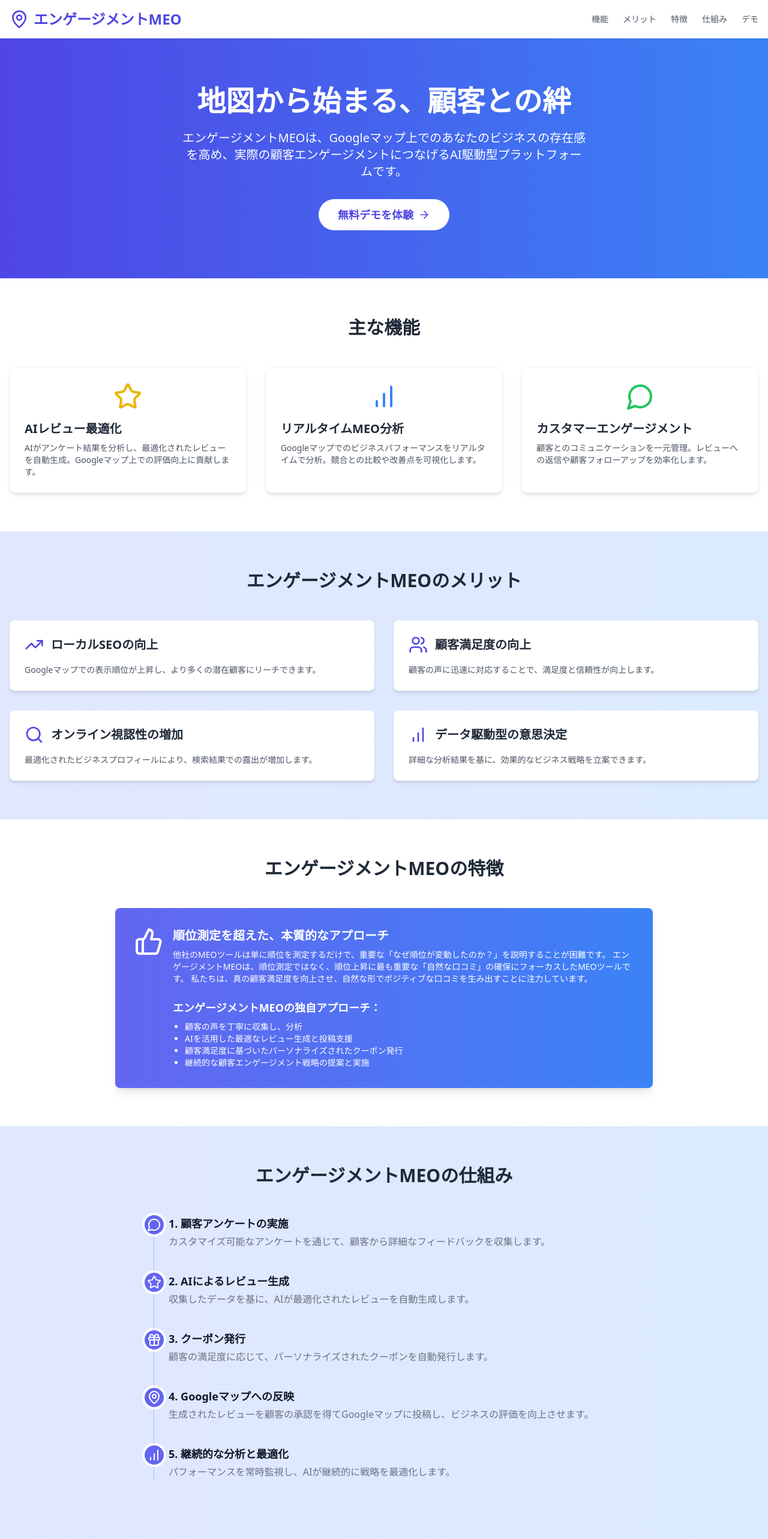
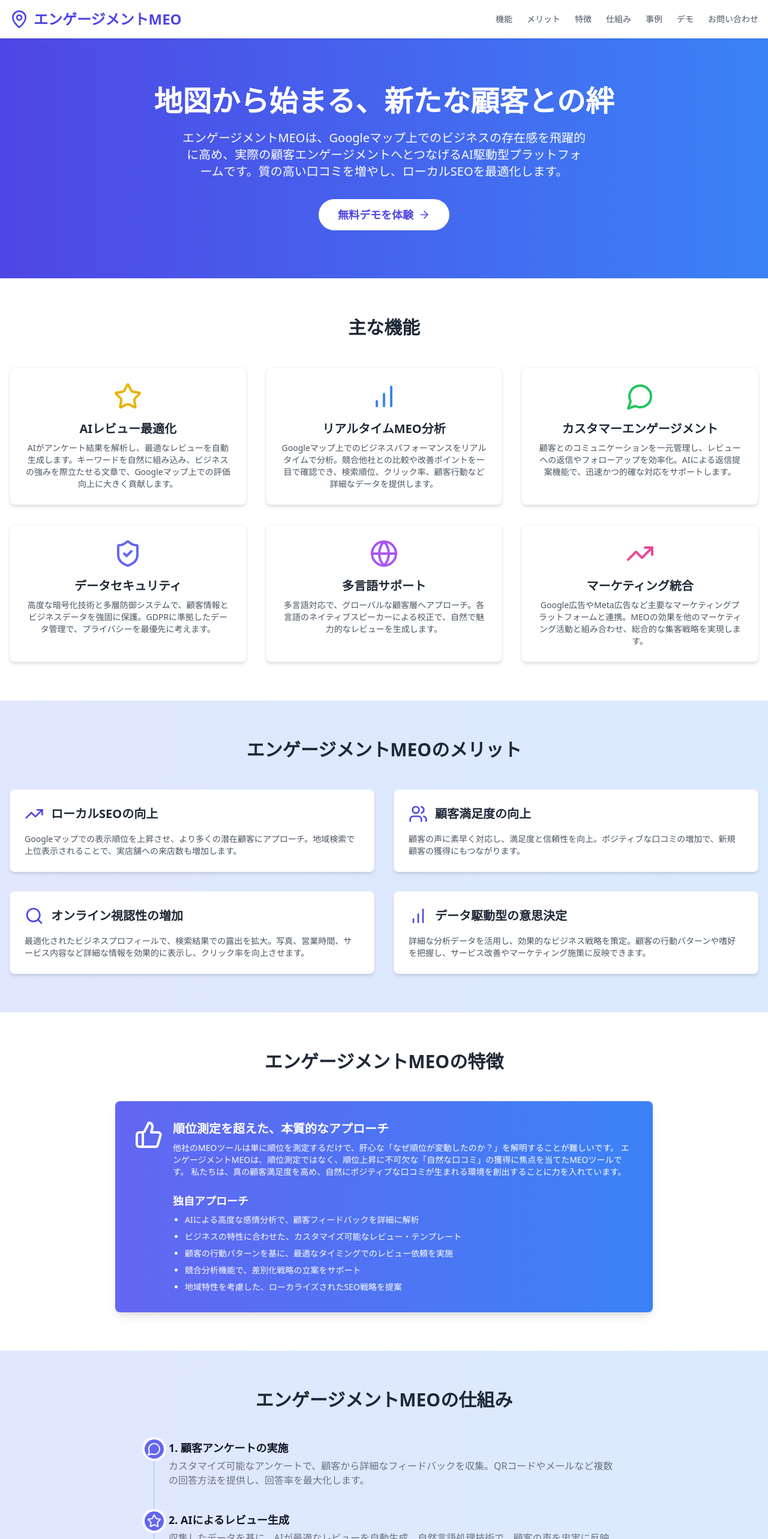
Before and after one commit to satorusekiguchi/meo, a Next.js app: page / in a window 1280 px wide. Shown: the top 2566 px of the page at 60% size. Built offline with nearby package versions, Linux system fonts and the light colour scheme.

Commit message:
Ready for deployment

```diff
--- a/src/app/page.tsx
+++ b/src/app/page.tsx
@@ -2,6 +2,7 @@
 
 import { useEffect } from "react";
 import Link from "next/link";
+import Image from "next/image";
 import {
   ArrowRight,
   Star,
@@ -13,6 +14,12 @@
   MapPin,
   Gift,
   ThumbsUp,
+  Globe,
+  ShieldCheck,
+  Phone,
+  Mail,
+  ChevronRight,
+  CheckCircle2,
 } from "lucide-react";
 
 function useSmooth() {
@@ -33,13 +40,13 @@
   }, []);
 }
 
-export default function Home() {
+export default function Component() {
   useSmooth();
 
   return (
     <div className="min-h-screen bg-gradient-to-b from-indigo-50 via-white to-indigo-50 text-sm">
       <header className="bg-white shadow-sm sticky top-0 z-10">
-        <div className="container mx-auto px-4 py-4 flex justify-between items-center">
+        <div className="max-w-[1400px] mx-auto px-4 py-4 flex justify-between items-center">
           <div className="flex items-center space-x-2">
             <MapPin className="w-8 h-8 text-indigo-600" />
             <h1 className="text-2xl font-bold text-indigo-600">
@@ -82,10 +89,26 @@
               </li>
               <li>
                 <a
+                  href="#case-studies"
+                  className="text-gray-600 hover:text-indigo-600 transition duration-300"
+                >
+                  事例
+                </a>
+              </li>
+              <li>
+                <a
                   href="#demo"
                   className="text-gray-600 hover:text-indigo-600 transition duration-300"
                 >
                   デモ
+                </a>
+              </li>
+              <li>
+                <a
+                  href="#contact"
+                  className="text-gray-600 hover:text-indigo-600 transition duration-300"
+                >
+                  お問い合わせ
                 </a>
               </li>
             </ul>
@@ -94,13 +117,14 @@
       </header>
 
       <main className="text-sm">
+        {/* ヒーローセクション */}
         <section className="py-20 text-center bg-gradient-to-r from-indigo-600 to-blue-500 text-white">
-          <div className="container mx-auto px-4">
+          <div className="max-w-[1400px] mx-auto px-4">
             <h2 className="text-5xl font-bold mb-6">
-              地図から始まる、顧客との絆
+              地図から始まる、新たな顧客との絆
             </h2>
             <p className="text-xl mb-8 max-w-2xl mx-auto">
-              エンゲージメントMEOは、Googleマップ上でのあなたのビジネスの存在感を高め、実際の顧客エンゲージメントにつなげるAI駆動型プラットフォームです。
+              エンゲージメントMEOは、Googleマップ上でのビジネスの存在感を飛躍的に高め、実際の顧客エンゲージメントへとつなげるAI駆動型プラットフォームです。質の高い口コミを増やし、ローカルSEOを最適化します。
             </p>
             <a
               href="#demo"
@@ -112,8 +136,9 @@
           </div>
         </section>
 
+        {/* 主な機能セクション */}
         <section id="features" className="py-16 bg-white">
-          <div className="container mx-auto px-4">
+          <div className="max-w-[1400px] mx-auto px-4">
             <h2 className="text-3xl font-bold text-center mb-12 text-gray-800">
               主な機能
             </h2>
@@ -121,27 +146,43 @@
               <FeatureCard
                 icon={<Star className="w-12 h-12 text-yellow-500" />}
                 title="AIレビュー最適化"
-                description="AIがアンケート結果を分析し、最適化されたレビューを自動生成。Googleマップ上での評価向上に貢献します。"
+                description="AIがアンケート結果を解析し、最適なレビューを自動生成します。キーワードを自然に組み込み、ビジネスの強みを際立たせる文章で、Googleマップ上での評価向上に大きく貢献します。"
               />
               <FeatureCard
                 icon={<BarChart className="w-12 h-12 text-blue-500" />}
                 title="リアルタイムMEO分析"
-                description="Googleマップでのビジネスパフォーマンスをリアルタイムで分析。競合との比較や改善点を可視化します。"
+                description="Googleマップ上でのビジネスパフォーマンスをリアルタイムで分析。競合他社との比較や改善ポイントを一目で確認でき、検索順位、クリック率、顧客行動など詳細なデータを提供します。"
               />
               <FeatureCard
                 icon={<MessageCircle className="w-12 h-12 text-green-500" />}
                 title="カスタマーエンゲージメント"
-                description="顧客とのコミュニケーションを一元管理。レビューへの返信や顧客フォローアップを効率化します。"
+                description="顧客とのコミュニケーションを一元管理し、レビューへの返信やフォローアップを効率化。AIによる返信提案機能で、迅速かつ的確な対応をサポートします。"
+              />
+              <FeatureCard
+                icon={<ShieldCheck className="w-12 h-12 text-indigo-500" />}
+                title="データセキュリティ"
+                description="高度な暗号化技術と多層防御システムで、顧客情報とビジネスデータを強固に保護。GDPRに準拠したデータ管理で、プライバシーを最優先に考えます。"
+              />
+              <FeatureCard
+                icon={<Globe className="w-12 h-12 text-purple-500" />}
+                title="多言語サポート"
+                description="多言語対応で、グローバルな顧客層へアプローチ。各言語のネイティブスピーカーによる校正で、自然で魅力的なレビューを生成します。"
+              />
+              <FeatureCard
+                icon={<TrendingUp className="w-12 h-12 text-pink-500" />}
+                title="マーケティング統合"
+                description="Google広告やMeta広告など主要なマーケティングプラットフォームと連携。MEOの効果を他のマーケティング活動と組み合わせ、総合的な集客戦略を実現します。"
               />
             </div>
           </div>
         </section>
 
+        {/* メリットセクション */}
         <section
           id="benefits"
           className="py-16 bg-gradient-to-r from-indigo-100 to-blue-100"
         >
-          <div className="container mx-auto px-4">
+          <div className="max-w-[1400px] mx-auto px-4">
             <h2 className="text-3xl font-bold text-center mb-12 text-gray-800">
               エンゲージメントMEOのメリット
             </h2>
@@ -149,29 +190,30 @@
               <BenefitCard
                 icon={<TrendingUp className="w-8 h-8 text-indigo-600" />}
                 title="ローカルSEOの向上"
-                description="Googleマップでの表示順位が上昇し、より多くの潜在顧客にリーチできます。"
+                description="Googleマップでの表示順位を上昇させ、より多くの潜在顧客にアプローチ。地域検索で上位表示されることで、実店舗への来店数も増加します。"
               />
               <BenefitCard
                 icon={<Users className="w-8 h-8 text-indigo-600" />}
                 title="顧客満足度の向上"
-                description="顧客の声に迅速に対応することで、満足度と信頼性が向上します。"
+                description="顧客の声に素早く対応し、満足度と信頼性を向上。ポジティブな口コミの増加で、新規顧客の獲得にもつながります。"
               />
               <BenefitCard
                 icon={<Search className="w-8 h-8 text-indigo-600" />}
                 title="オンライン視認性の増加"
-                description="最適化されたビジネスプロフィールにより、検索結果での露出が増加します。"
+                description="最適化されたビジネスプロフィールで、検索結果での露出を拡大。写真、営業時間、サービス内容など詳細な情報を効果的に表示し、クリック率を向上させます。"
               />
               <BenefitCard
                 icon={<BarChart className="w-8 h-8 text-indigo-600" />}
                 title="データ駆動型の意思決定"
-                description="詳細な分析結果を基に、効果的なビジネス戦略を立案できます。"
+                description="詳細な分析データを活用し、効果的なビジネス戦略を策定。顧客の行動パターンや嗜好を把握し、サービス改善やマーケティング施策に反映できます。"
               />
             </div>
           </div>
         </section>
 
+        {/* 特徴セクション */}
         <section id="unique-features" className="py-16 bg-white">
-          <div className="container mx-auto px-4">
+          <div className="max-w-[1400px] mx-auto px-4">
             <h2 className="text-3xl font-bold text-center mb-12 text-gray-800">
               エンゲージメントMEOの特徴
             </h2>
@@ -183,32 +225,38 @@
                     順位測定を超えた、本質的なアプローチ
                   </h3>
                   <p>
-                    他社のMEOツールは単に順位を測定するだけで、重要な「なぜ順位が変動したのか？」を説明することが困難です。
-                    エンゲージメントMEOは、順位測定ではなく、順位上昇に最も重要な「自然な口コミ」の確保にフォーカスしたMEOツールです。
-                    私たちは、真の顧客満足度を向上させ、自然な形でポジティブな口コミを生み出すことに注力しています。
+                    他社のMEOツールは単に順位を測定するだけで、肝心な「なぜ順位が変動したのか？」を解明することが難しいです。
+                    エンゲージメントMEOは、順位測定ではなく、順位上昇に不可欠な「自然な口コミ」の獲得に焦点を当てたMEOツールです。
+                    私たちは、真の顧客満足度を高め、自然にポジティブな口コミが生まれる環境を創出することに力を入れています。
                   </p>
                 </div>
               </div>
               <div className="pl-16">
-                <h4 className="text-lg font-semibold mb-2">
-                  エンゲージメントMEOの独自アプローチ：
-                </h4>
-                <ul className="list-disc pl-5">
-                  <li>顧客の声を丁寧に収集し、分析</li>
-                  <li>AIを活用した最適なレビュー生成と投稿支援</li>
-                  <li>顧客満足度に基づいたパーソナライズされたクーポン発行</li>
-                  <li>継続的な顧客エンゲージメント戦略の提案と実施</li>
+                <h4 className="text-lg font-semibold mb-2">独自アプローチ</h4>
+                <ul className="list-disc pl-5 space-y-2">
+                  <li>
+                    AIによる高度な感情分析で、顧客フィードバックを詳細に解析
+                  </li>
+                  <li>
+                    ビジネスの特性に合わせた、カスタマイズ可能なレビュー・テンプレート
+                  </li>
+                  <li>
+                    顧客の行動パターンを基に、最適なタイミングでのレビュー依頼を実施
+                  </li>
+                  <li>競合分析機能で、差別化戦略の立案をサポート</li>
+                  <li>地域特性を考慮した、ローカライズされたSEO戦略を提案</li>
                 </ul>
               </div>
             </div>
           </div>
         </section>
 
+        {/* 仕組みセクション */}
         <section
           id="how-it-works"
           className="py-16 bg-gradient-to-r from-indigo-100 to-blue-100"
         >
-          <div className="container mx-auto px-4">
+          <div className="max-w-[1400px] mx-auto px-4">
             <h2 className="text-3xl font-bold text-center mb-12 text-gray-800">
               エンゲージメントMEOの仕組み
             </h2>
@@ -217,31 +265,31 @@
                 <TimelineItem
                   number="1"
                   title="顧客アンケートの実施"
-                  description="カスタマイズ可能なアンケートを通じて、顧客から詳細なフィードバックを収集します。"
+                  description="カスタマイズ可能なアンケートで、顧客から詳細なフィードバックを収集。QRコードやメールなど複数の回答方法を提供し、回答率を最大化します。"
                   icon={<MessageCircle className="w-6 h-6 text-white" />}
                 />
                 <TimelineItem
                   number="2"
                   title="AIによるレビュー生成"
-                  description="収集したデータを基に、AIが最適化されたレビューを自動生成します。"
+                  description="収集したデータを基に、AIが最適なレビューを自動生成。自然言語処理技術で、顧客の声を忠実に反映しつつ、SEOに効果的な文章を作成します。"
                   icon={<Star className="w-6 h-6 text-white" />}
                 />
                 <TimelineItem
                   number="3"
                   title="クーポン発行"
-                  description="顧客の満足度に応じて、パーソナライズされたクーポンを自動発行します。"
+                  description="顧客の満足度に応じて、パーソナライズされたクーポンを自動発行。リピート率向上と新規顧客獲得の両方に効果的なインセンティブを提供します。"
                   icon={<Gift className="w-6 h-6 text-white" />}
                 />
                 <TimelineItem
                   number="4"
                   title="Googleマップへの反映"
-                  description="生成されたレビューを顧客の承認を得てGoogleマップに投稿し、ビジネスの評価を向上させます。"
+                  description="生成されたレビューを顧客の承認を得てGoogleマップに投稿。投稿のタイミングも最適化し、最大の効果を得られるようにします。"
                   icon={<MapPin className="w-6 h-6 text-white" />}
                 />
                 <TimelineItem
                   number="5"
                   title="継続的な分析と最適化"
-                  description="パフォーマンスを常時監視し、AIが継続的に戦略を最適化します。"
+                  description="パフォーマンスを常時監視し、AIが戦略を継続的に最適化。競合分析、キーワードトレンド、顧客行動の変化を考慮し、最新のMEO戦略を提案します。"
                   icon={<BarChart className="w-6 h-6 text-white" />}
                 />
               </ol>
@@ -249,8 +297,40 @@
           </div>
         </section>
 
-        <section id="demo" className="py-16 bg-white">
-          <div className="container mx-auto px-4 text-center">
+        {/* 事例セクション */}
+        <section id="case-studies" className="py-16 bg-white">
+          <div className="max-w-[1400px] mx-auto px-4">
+            <h2 className="text-3xl font-bold text-center mb-12 text-gray-800">
+              成功事例
+            </h2>
+            <div className="grid md:grid-cols-2 gap-8">
+              <CaseStudyCard
+                title="地域密着型レストラン"
+                description="エンゲージメントMEO導入から3ヶ月で、Googleマップでの表示回数が200%増加。来店客数が30%アップし、売上が大幅に改善しました。"
+                results={[
+                  "Googleマップでの表示回数: 200%増",
+                  "来店客数: 30%増",
+                  "平均評価: 3.8→4.6星",
+                  "月間レビュー数: 5件→25件",
+                ]}
+              />
+              <CaseStudyCard
+                title="美容サロンチェーン"
+                description="10店舗への一括導入で、各店舗のオンライン予約数が平均50%増加。顧客満足度も向上し、リピート率が20%改善されました。"
+                results={[
+                  "オンライン予約数: 50%増",
+                  "顧客満足度: 15%向上",
+                  "リピート率: 20%改善",
+                  "新規顧客獲得コスト: 30%削減",
+                ]}
+              />
+            </div>
+          </div>
+        </section>
+
+        {/* デモセクション */}
+        <section id="demo" className="py-16 bg-indigo-50">
+          <div className="max-w-[1400px] mx-auto px-4 text-center">
             <h2 className="text-3xl font-bold mb-8 text-gray-800">
               無料デモを体験
             </h2>
@@ -271,43 +351,68 @@
             </div>
           </div>
         </section>
+
+        {/* お問い合わせセクション */}
+        <section id="contact" className="py-16 bg-white">
+          <div className="max-w-[1400px] mx-auto px-4 text-center">
+            <h2 className="text-3xl font-bold mb-8 text-gray-800">
+              お問い合わせ
+            </h2>
+            <p className="text-xl text-gray-600 mb-8 max-w-2xl mx-auto">
+              サービスに関するご質問やデモのご依頼など、お気軽にお問い合わせください。
+              専門のコンサルタントが、あなたのビジネスに最適なMEO戦略をご提案します。
+            </p>
+            <div className="flex flex-col md:flex-row justify-center items-center space-y-4 md:space-y-0 md:space-x-8">
+              <ContactInfo
+                icon={<Phone className="w-8 h-8 text-indigo-600" />}
+                title="お電話でのお問い合わせ"
+                info="03-1234-5678"
+              />
+              <ContactInfo
+                icon={<Mail className="w-8 h-8 text-indigo-600" />}
+                title="メールでのお問い合わせ"
+                info="support@engagement-meo.com"
+              />
+            </div>
+          </div>
+        </section>
       </main>
 
       <footer className="bg-gray-800 text-white py-12 text-xs">
-        <div className="container mx-auto px-4">
+        <div className="max-w-[1400px] mx-auto px-4">
           <div className="grid md:grid-cols-4 gap-8">
             <div>
               <h3 className="text-2xl font-bold mb-4 flex items-center">
                 <MapPin className="w-6 h-6 mr-2" />
                 エンゲージメントMEO
               </h3>
-              <p className="text-gray-400">地図から始まる、顧客との絆</p>
+              <p className="text-gray-400">地図から始まる、新たな顧客との絆</p>
             </div>
             <div>
               <h4 className="text-lg font-semibold mb-4">サービス</h4>
               <ul className="space-y-2">
                 <li>
                   <a
-                    href="#"
+                    href="#features"
                     className="text-gray-400 hover:text-white transition duration-300"
                   >
-                    MEO最適化
+                    機能一覧
                   </a>
                 </li>
                 <li>
                   <a
-                    href="#"
+                    href="#how-it-works"
                     className="text-gray-400 hover:text-white transition duration-300"
                   >
-                    レビュー管理
+                    仕組み
                   </a>
                 </li>
                 <li>
                   <a
-                    href="#"
+                    href="#demo"
                     className="text-gray-400 hover:text-white transition duration-300"
                   >
-                    顧客エンゲージメント
+                    デモ
                   </a>
                 </li>
               </ul>
@@ -417,8 +522,10 @@
   return (
     <div className="bg-white p-6 rounded-lg shadow-md hover:shadow-lg transition duration-300 border border-gray-100">
       <div className="flex justify-center mb-4">{icon}</div>
-      <h3 className="text-xl font-semibold mb-2 text-gray-800">{title}</h3>
-      <p className="text-gray-600">{description}</p>
+      <h3 className="text-xl font-semibold mb-2 text-gray-800 text-center">
+        {title}
+      </h3>
+      <p className="text-gray-600 text-center">{description}</p>
     </div>
   );
 }
@@ -486,3 +593,47 @@
     </Link>
   );
 }
+
+function ContactInfo({
+  icon,
+  title,
+  info,
+}: {
+  icon: React.ReactNode;
+  title: string;
+  info: string;
+}) {
+  return (
+    <div className="flex flex-col items-center bg-white p-6 rounded-lg shadow-md hover:shadow-lg transition duration-300 border border-gray-100">
+      <div className="mb-4">{icon}</div>
+      <h4 className="text-lg font-semibold mb-2 text-gray-800">{title}</h4>
+      <p className="text-gray-600">{info}</p>
+    </div>
+  );
+}
+
+function CaseStudyCard({
+  title,
+  description,
+  results,
+}: {
+  title: string;
+  description: string;
+  results: string[];
+}) {
+  return (
+    <div className="bg-white p-6 rounded-lg shadow-md hover:shadow-lg transition duration-300 border border-gray-100">
+      <h3 className="text-xl font-semibold mb-2 text-gray-800">{title}</h3>
+      <p className="text-gray-600 mb-4">{description}</p>
+      <h4 className="text-lg font-semibold mb-2 text-gray-800">主な成果</h4>
+      <ul className="list-none space-y-2">
+        {results.map((result, index) => (
+          <li key={index} className="flex items-center text-gray-600">
+            <CheckCircle2 className="w-5 h-5 text-green-500 mr-2" />
+            {result}
+          </li>
+        ))}
+      </ul>
+    </div>
+  );
+}
--- a/src/components/Survey.tsx
+++ b/src/components/Survey.tsx
@@ -1,3 +1,4 @@
+// Start of Selection
 "use client";
 
 import { useState } from "react";
@@ -90,7 +91,7 @@
               {questions[currentQuestion].question}
             </h3>
             <RadioGroup
-              onValueChange={(value) =>
+              onValueChange={(value: string) =>
                 handleAnswer(questions[currentQuestion].id, value)
               }
               value={answers[questions[currentQuestion].id] || ""}
@@ -158,7 +159,6 @@
               <Button
                 onClick={handlePrevious}
                 disabled={currentQuestion === 0}
-                variant="outline"
                 className="text-gray-500 hover:text-gray-700"
               >
                 前へ
```
